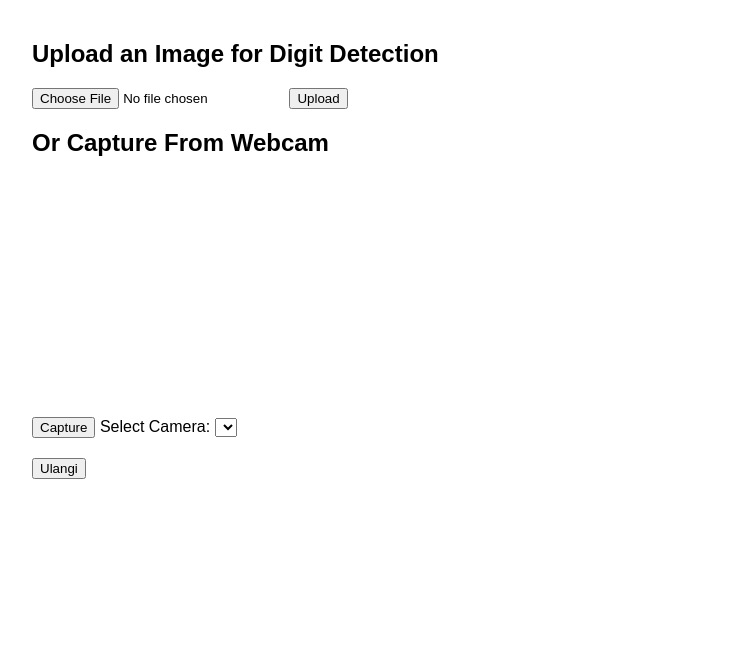
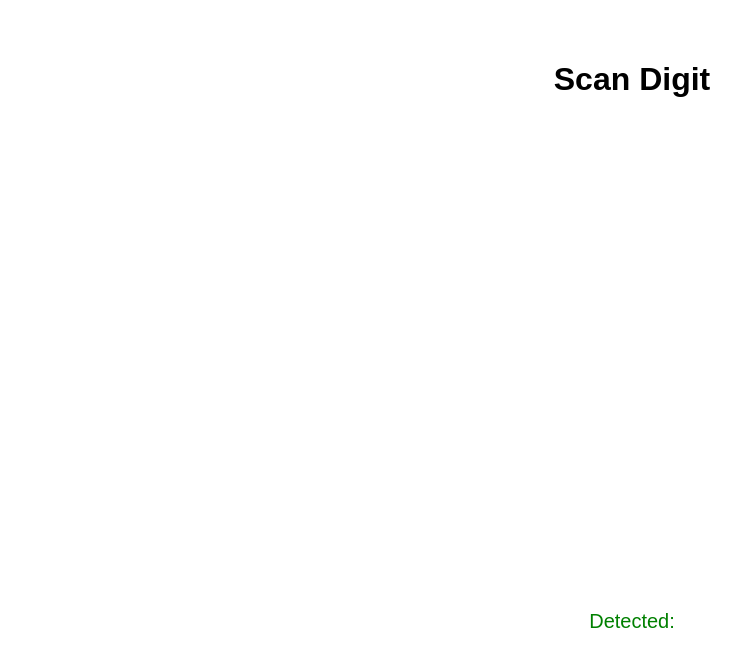
Before and after one commit to developbyarya/realtime-ocr, a Flask app: page / in a window 1280 px wide. Shown: the top 667 px of the page, without its empty margins (8-749 px from the left). Run offline with Flask 3, Linux system fonts and the light colour scheme; lists and menus that the app fills with data are empty; some libraries are stand-ins or nearby versions.

Commit message:
Changes to be committed: 	new file:   static/main_script.js 	new file:   static/style.css 	new file:   templates/display_hasil.html 	modified:   templates/index.html 	modified:   test_image_preprocessing.py

```diff
--- /dev/null
+++ b/static/main_script.js
@@ -0,0 +1,106 @@
+// Setup webcam
+const video = document.getElementById("video");
+let isSending = false;
+let lastCaptureTime = Date.now();
+let fps = 10;
+let captureInterval = 1000 / fps;
+let detected = false;
+let currentStream = null; // Add this at the top
+
+// socket
+const socket = io("http://localhost:5000");
+
+socket.on("connect", () => {
+  console.log("Connected to server");
+});
+
+socket.on("ocr_result", (data) => {
+  if (data.text.length <= 0) {
+    return;
+    isSending = false;
+  }
+  console.log("OCR Result:", data.text);
+
+  // Display result
+  document.getElementById("result").innerText = "Detected: " + data.text;
+
+  // Stop camera and sending if result is found
+  if (data.text && data.text.trim() !== "") {
+    detected = true;
+    console.log("Detection complete. Camera stopped.");
+  }
+
+  isSending = false; // Let next frame send if needed (though we stop now)
+});
+
+navigator.mediaDevices
+  .getUserMedia({ video: true })
+  .then((stream) => {
+    video.srcObject = stream;
+  })
+  .catch((err) => {
+    console.error("Error accessing webcam:", err);
+  });
+
+function resetFuction() {
+  detected = false;
+  isSending = false;
+  document.getElementById("result").innerText = "Detected: ";
+  // startCamera();
+}
+
+function captureAndSendImage() {
+  if (isSending) return;
+
+  const currentTime = Date.now();
+
+  if (currentTime - lastCaptureTime >= captureInterval) {
+    const canvas = document.getElementById("canvas");
+    const context = canvas.getContext("2d");
+
+    const width = video.videoWidth;
+    const height = video.videoHeight;
+
+    // Only proceed if video has valid dimensions
+    if (width === 0 || height === 0) {
+      console.warn("Video not ready yet, skipping frame.");
+      return;
+    }
+
+    canvas.width = width;
+    canvas.height = height;
+
+    context.drawImage(video, 0, 0, width, height);
+
+    const imageData = canvas.toDataURL("image/jpeg");
+
+    if (!imageData || imageData === "data:,") {
+      console.warn("Captured image data is empty, skipping.");
+      return;
+    }
+
+    socket.emit("image", imageData);
+    isSending = true;
+    lastCaptureTime = Date.now();
+  }
+}
+
+socket.on("ack", (data) => {
+  console.log("Server ack:", data);
+  // console.log("Read: ", parsed.result);
+  isSending = false; // allow next frame
+});
+
+const renderVideo = () => {
+  // The video will continue rendering at its normal FPS (native video FPS)
+  //   requestAnimationFrame(renderVideo);
+
+  // Capture and send an image only at 10 FPS
+  captureAndSendImage();
+};
+
+// Start the video rendering and frame capture loop
+video.addEventListener("canplay", () => {
+  console.log("Video is ready!");
+  renderVideo(); // start loop only after it's ready
+});
--- /dev/null
+++ b/static/style.css
@@ -0,0 +1,22 @@
+body {
+  font-family: Arial;
+  margin: 40px;
+  display: flex;
+  flex-direction: column;
+  align-items: center;
+}
+#result {
+  margin-top: 20px;
+  font-size: 20px;
+  color: green;
+}
+video,
+canvas {
+  display: block;
+  margin-top: 20px;
+  width: 800px;
+  aspect-ratio: 16 / 9;
+}
+canvas {
+  display: none;
+}
--- a/templates/index.html
+++ b/templates/index.html
@@ -2,223 +2,18 @@
 <html>
   <head>
     <title>Digit OCR</title>
-    <style>
-      body {
-        font-family: Arial;
-        margin: 40px;
-      }
-      #result {
-        margin-top: 20px;
-        font-size: 20px;
-        color: green;
-      }
-      video,
-      canvas {
-        display: block;
-        margin-top: 20px;
-      }
-      canvas {
-        display: none;
-      }
-    </style>
+    <link rel="stylesheet" href="{{url_for('static', filename='style.css')}}" />
   </head>
   <body>
-    <h2>Upload an Image for Digit Detection</h2>
+    <h1>Scan Digit</h1>
+    <video id="video" autoplay></video>
+    <!-- <button onclick="captureImage()">Capture</button> -->
+    <canvas id="canvas"></canvas>
 
-    <!-- File Upload -->
-    <input type="file" id="imageInput" />
-    <button onclick="uploadImage()">Upload</button>
-
-    <h2>Or Capture From Webcam</h2>
-    <video id="video" width="320" height="240" autoplay></video>
-    <button onclick="captureImage()">Capture</button>
-    <canvas id="canvas" width="320" height="240"></canvas>
-    <label for="cameraSelect">Select Camera:</label>
-    <select id="cameraSelect"></select>
-
-    <div id="result"></div>
-    <button id="reset-btn" onclick="resetFuction()">Ulangi</button>
+    <div id="result">Detected:</div>
+    <!-- <button id="reset-btn" onclick="resetFuction()">Ulangi</button> -->
 
     <script src="https://cdn.socket.io/4.5.4/socket.io.min.js"></script>
-    <script>
-      // Setup webcam
-      const video = document.getElementById("video");
-      let isSending = false;
-      let lastCaptureTime = Date.now();
-      let fps = 10;
-      let captureInterval = 1000 / fps;
-      let detected = false;
-      let currentStream = null; // Add this at the top
-
-      // socket
-      const socket = io("http://localhost:5000");
-
-      socket.on("connect", () => {
-        console.log("Connected to server");
-      });
-
-      socket.on("ocr_result", (data) => {
-        if (data.text.length <= 0) {
-          return;
-          isSending = false;
-        }
-        console.log("OCR Result:", data.text);
-
-        // Display result
-        document.getElementById("result").innerText = "Detected: " + data.text;
-
-        // Stop camera and sending if result is found
-        if (data.text && data.text.trim() !== "") {
-          detected = true;
-          console.log("Detection complete. Camera stopped.");
-        }
-
-        isSending = false; // Let next frame send if needed (though we stop now)
-      });
-
-      navigator.mediaDevices
-        .getUserMedia({ video: true })
-        .then((stream) => {
-          video.srcObject = stream;
-        })
-        .catch((err) => {
-          console.error("Error accessing webcam:", err);
-        });
-
-      function resetFuction() {
-        detected = false;
-        isSending = false;
-        document.getElementById("result").innerText = "Detected: ";
-        // startCamera();
-      }
-
-      function captureAndSendImage() {
-        if (isSending || detected) return;
-
-        const currentTime = Date.now();
-
-        if (currentTime - lastCaptureTime >= captureInterval) {
-          const canvas = document.getElementById("canvas");
-          const context = canvas.getContext("2d");
-
-          const width = video.videoWidth;
-          const height = video.videoHeight;
-
-          // Only proceed if video has valid dimensions
-          if (width === 0 || height === 0) {
-            console.warn("Video not ready yet, skipping frame.");
-            return;
-          }
-
-          canvas.width = width;
-          canvas.height = height;
-
-          context.drawImage(video, 0, 0, width, height);
-
-          const imageData = canvas.toDataURL("image/jpeg");
-
-          if (!imageData || imageData === "data:,") {
-            console.warn("Captured image data is empty, skipping.");
-            return;
-          }
-
-          socket.emit("image", imageData);
-          isSending = true;
-          lastCaptureTime = Date.now();
-        }
-      }
-
-      function uploadImage() {
-        const input = document.getElementById("imageInput");
-        if (!input.files.length) {
-          alert("Please select an image.");
-          return;
-        }
-
-        const formData = new FormData();
-        formData.append("image", input.files[0]);
-
-        fetch("/upload", {
-          method: "POST",
-          body: formData,
-        })
-          .then((response) => response.json())
-          .then((data) => {
-            const resultDiv = document.getElementById("result");
-            if (data.result !== undefined) {
-              resultDiv.innerText = "Digits Detected: " + data.result;
-            } else {
-              resultDiv.innerText = "Error: " + data.error;
-            }
-          })
-          .catch((err) => {
-            document.getElementById("result").innerText =
-              "Error uploading image.";
-            console.error(err);
-          });
-      }
-
-      // Get camera devices
-      navigator.mediaDevices.enumerateDevices().then((devices) => {
-        const videoDevices = devices.filter(
-          (device) => device.kind === "videoinput"
-        );
-        videoDevices.forEach((device, index) => {
-          const option = document.createElement("option");
-          option.value = device.deviceId;
-          option.text = device.label || `Camera ${index + 1}`;
-          cameraSelect.appendChild(option);
-        });
-
-        if (videoDevices.length > 0) {
-          startCamera(videoDevices[0].deviceId); // start with first camera
-        }
-      });
-
-      // Start camera by deviceId
-      function startCamera(deviceId) {
-        if (currentStream) {
-          currentStream.getTracks().forEach((track) => track.stop());
-        }
-
-        navigator.mediaDevices
-          .getUserMedia({
-            video: { deviceId: { exact: deviceId } },
-          })
-          .then((stream) => {
-            currentStream = stream;
-            video.srcObject = stream;
-          })
-          .catch((err) => {
-            console.error("Error accessing webcam:", err);
-          });
-      }
-
-      // Change camera when selection changes
-      cameraSelect.addEventListener("change", () => {
-        const selectedDeviceId = cameraSelect.value;
-        startCamera(selectedDeviceId);
-      });
-
-      socket.on("ack", (data) => {
-        console.log("Server ack:", data);
-        // console.log("Read: ", parsed.result);
-        isSending = false; // allow next frame
-      });
-
-      const renderVideo = () => {
-        // The video will continue rendering at its normal FPS (native video FPS)
-        requestAnimationFrame(renderVideo);
-
-        // Capture and send an image only at 10 FPS
-        captureAndSendImage();
-      };
-
-      // Start the video rendering and frame capture loop
-      video.addEventListener("canplay", () => {
-        console.log("Video is ready!");
-        renderVideo(); // start loop only after it's ready
-      });
-    </script>
+    <script src="{{ url_for('static', filename='main_script.js') }}"></script>
   </body>
 </html>
```
Also changed, not shown: templates/display_hasil.html (added, +9 -0 lines), test_image_preprocessing.py (+61 -0 lines).
